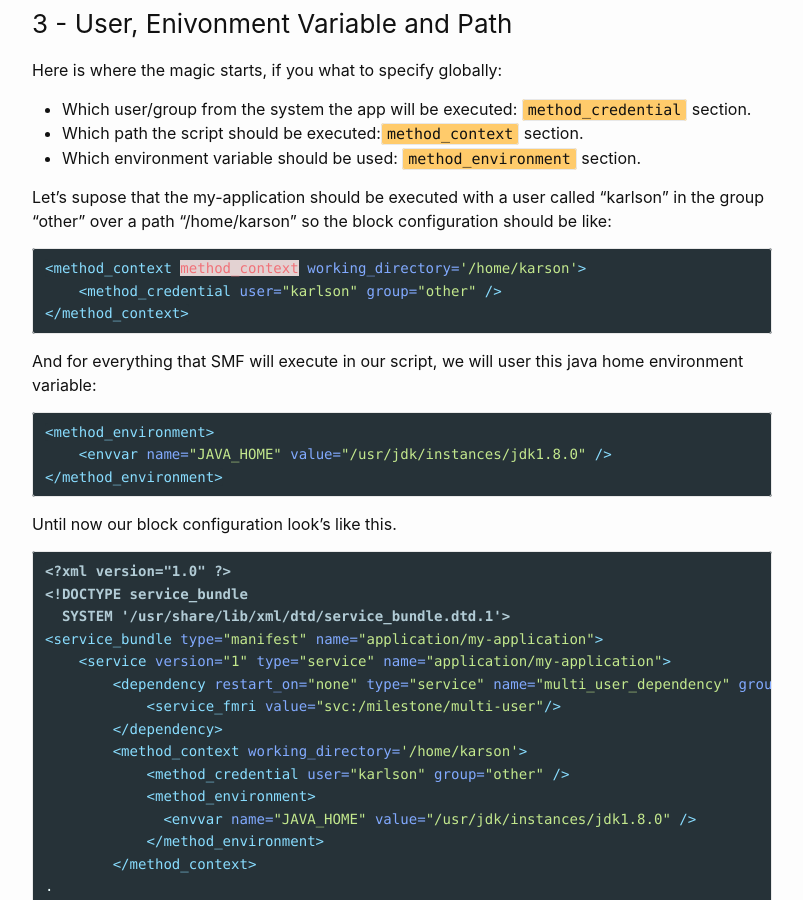
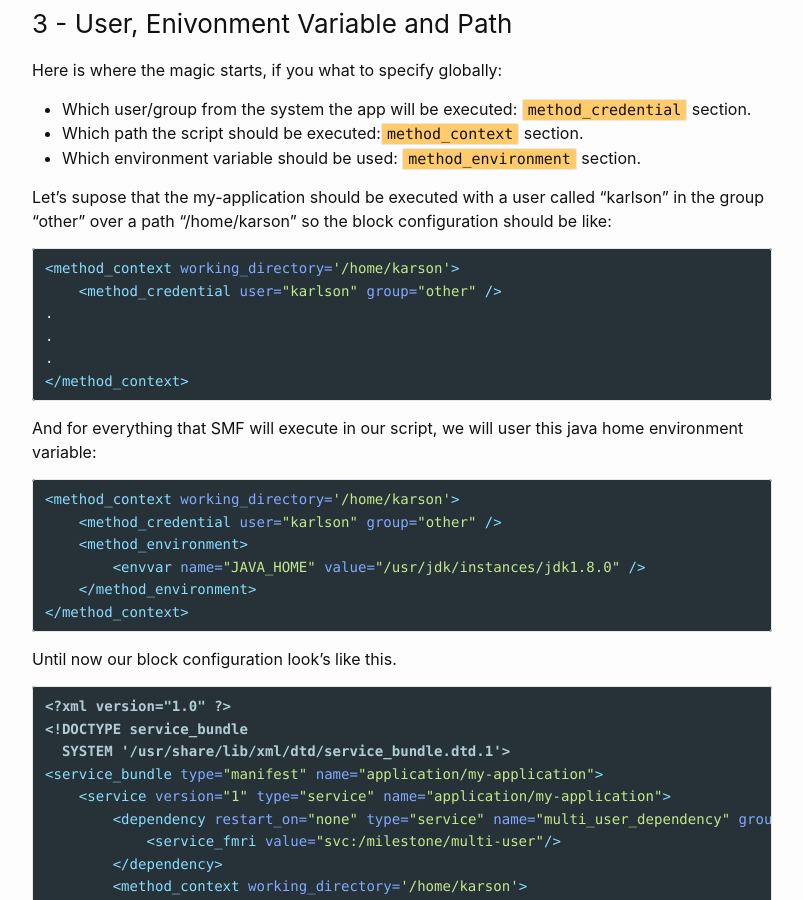
Before and after one commit to brenocrs/brenocrs.github.io, a Jekyll site: the page built from _posts/2020-08-16-registering-Solaris-SMF.md, in a window 1280 px wide and 900 px high, scrolled down 2670 px. Shown: the whole window, without its empty margins (238-1041 px from the left). Built offline with Jekyll 4.4.1, drawn with Linux system fonts in a browser that asks for light colours.

Commit message:
fixing the method context misstyping

````diff
--- a/_posts/2020-08-16-registering-Solaris-SMF.md
+++ b/_posts/2020-08-16-registering-Solaris-SMF.md
@@ -114,15 +114,21 @@ Here is where the magic starts, if you what to specify globally:
 
 Let's supose that the my-application should be executed with a user called "karlson" in the group "other" over a path "/home/karson" so the block configuration should be like:
 ```xml
-<method_context method_context working_directory='/home/karson'>
+<method_context working_directory='/home/karson'>
     <method_credential user="karlson" group="other" />
+.
+.
+.
 </method_context>
 ```
 And for everything that SMF will execute in our script, we will user this java home environment variable:
 ```xml
-<method_environment>
-    <envvar name="JAVA_HOME" value="/usr/jdk/instances/jdk1.8.0" />
-</method_environment>
+<method_context working_directory='/home/karson'>
+    <method_credential user="karlson" group="other" />
+    <method_environment>
+        <envvar name="JAVA_HOME" value="/usr/jdk/instances/jdk1.8.0" />
+    </method_environment>
+</method_context>
 ```
 Until now our block configuration look's like this.
 ```xml
````
